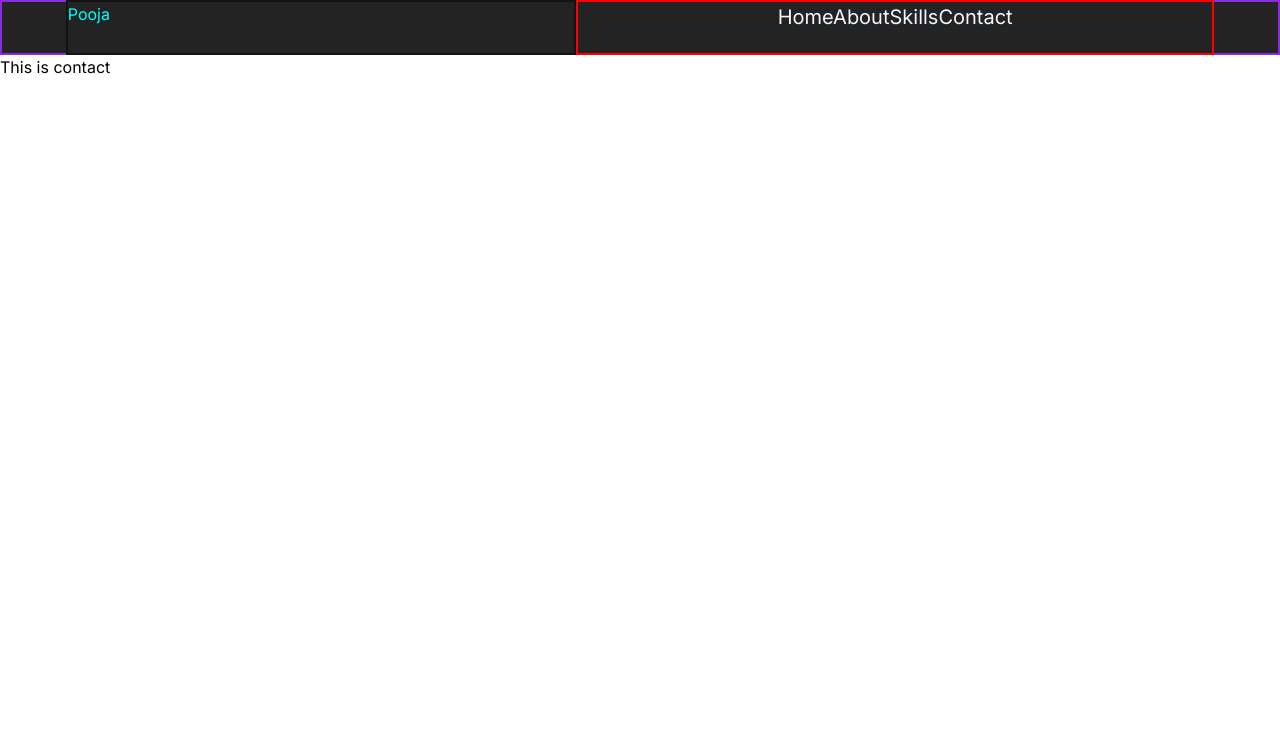
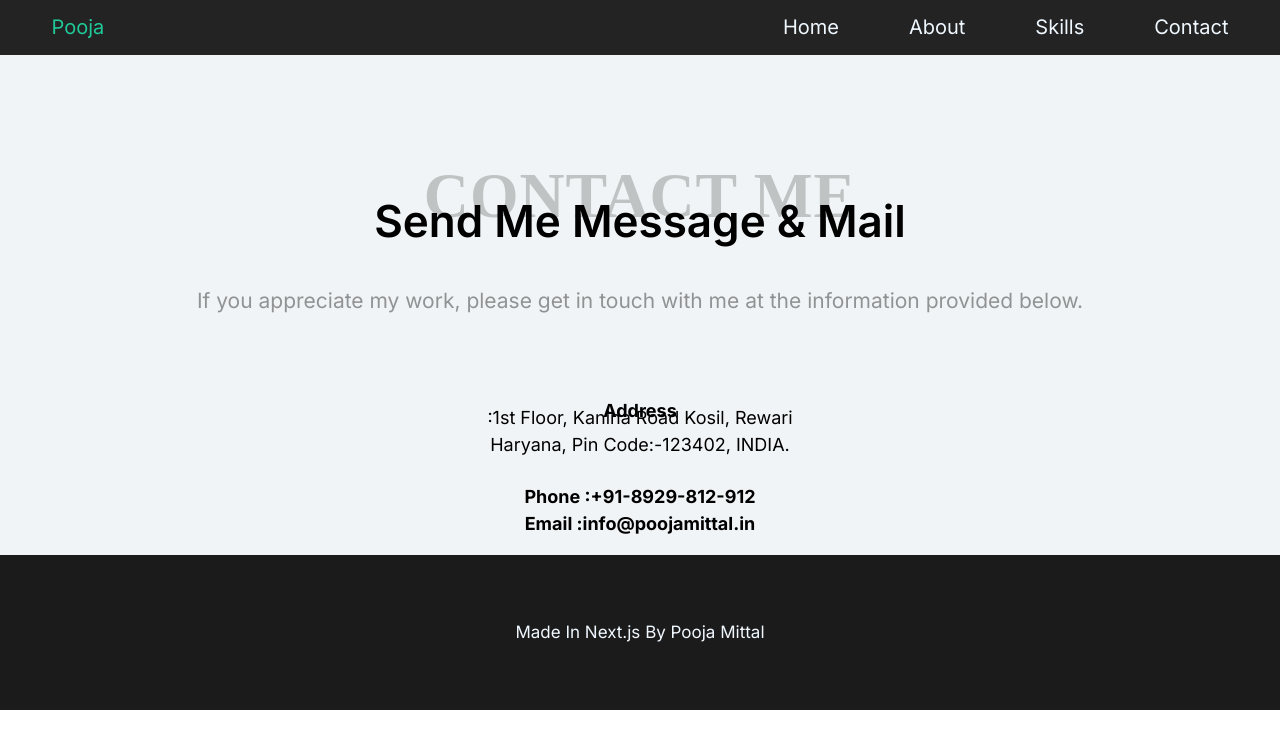
Before and after one commit to pooja062000/next.js-portfolio, a Next.js app: page /contact in a window 1280 px wide. Shown: the top 748 px of the page. Built offline with nearby package versions, Linux system fonts and the light colour scheme.

Commit message:
new changes1

```diff
--- /dev/null
+++ b/src/app/Footar/Footar.module.css
@@ -0,0 +1,20 @@
+.Footarrow{
+    width: 100%;
+    height: 155px;
+    margin: 0 auto;
+    background-color: rgba(0, 0, 0, 0.893);
+    color: aliceblue;
+}
+.Footartext{
+    color: aliceblue;
+    font-size: 17px;
+    padding-top: 65px;
+    display: flex;
+    justify-content: center;
+    align-items: center;
+}
+.Footartextbox{
+    width: 90%;
+    height: 140px;
+    margin: 0 auto;
+}
--- /dev/null
+++ b/src/app/Footar/page.js
@@ -0,0 +1,16 @@
+
+import Link from 'next/link'
+import Footarstyle from './Footar.module.css'
+export default function Footar(){
+    return(
+
+        <>
+        <div className={Footarstyle.Footarrow}>
+         <div className={Footarstyle.Footartextbox}>
+        <Link href='https://nextjs.org/' target='blank' className={Footarstyle.Footartext}>
+        Made In Next.js By Pooja Mittal</Link>
+        </div>
+        </div>
+        </>
+    )
+}
--- a/src/app/about/page.tsx
+++ b/src/app/about/page.tsx
@@ -11,13 +11,24 @@ export default function about() {
 <h2 className={aboutstyle.aboutmainheading}>I'm <span className={aboutstyle.aboutcolor}>Pooja Mittal </span>a Web Developer</h2>
 <p className={aboutstyle.abouttext}>Hello! My name is Pooja Mittal, and I am an enthusiastic and innovative web developer with over 2021 years of experience in the industry. I am truly passionate about my work and take great pride in my ability to transform complex ideas into user-friendly and visually stunning websites that leave a lasting impression on users. My expertise lies in front-end development, where I have honed my skills in HTML, CSS, JavaScript, Jquery, React.js, Sass, Git, Github and Bootstrap. These powerful tools allow me to create seamless and responsive designs that adapt effortlessly to various devices and screen sizes,
  ensuring an optimal user experience across the board.</p>
+</div>
+    {/**/}
 
+ <div className={aboutstyle.aboutbox2}>
  <div className={aboutstyle.abouteducation}>My Education</div>
- <div className={aboutstyle.aboutdegree}>Degree : B.C.A</div>
- <div className={aboutstyle.aboutemail}>Email : poojawebdeveloper2023@gmail.com</div>
+    <div className={aboutstyle.aboutdegree}>Degree : B.C.A</div>
+    <div className={aboutstyle.aboutfrontend}>Frontend Developer <br />Sunday School</div>
+    <div className={aboutstyle.aboutemail}>Email : poojawebdeveloper2023@gmail.com</div>
+
+
+    <div className={aboutstyle.aboutmyresum}>Download Resume</div>
+ </div>
             </div>
-            {/*<div className={aboutstyle.aboutbox2}></div>*/}
-        </div>
+
+
+
+
+
         </>
     )
 }
--- a/src/app/component/Header.module.css
+++ b/src/app/component/Header.module.css
@@ -4,24 +4,26 @@
     display: flex;
     align-items: center;
     justify-content: center;
-    border: 2px solid blueviolet;
     background-color: rgba(0, 0, 0, 0.861);
 }
 
 .Headerlogo{
-color: aqua;
+color: #20c997;
 width: 40%;
 height: 55px;
 float: left;
-border: 2px solid rgb(20, 19, 19);
+font-size: 20px;
+padding-top: 12px;
+margin-left: 35px;
 }
 
 .Headernavbarr{
 width: 50%;
 height: 55px;
 float: left;
-border: 2px solid red;
 color: aliceblue;
-text-align: center;
+text-align: end;
 font-size: 20px;
+padding-top: 12px;
+margin-left: 60px;
 }
--- /dev/null
+++ b/src/app/contact/contact.module.css
@@ -0,0 +1,82 @@
+.contactmainrow{
+    width: 100%;
+    height: 500px;
+    background-color: rgb(241, 244, 246);
+}
+
+/*.contactmainbox{
+    width: 100%;
+	/*height: 141vh;
+	padding-bottom: 80px;
+	clear: both;
+	/*border: 1px solid black;
+	clear: both;
+    background: #f8f8f8;
+}*/
+
+.contactshadow{
+    font-size: 3.9em;
+	/*padding-left: 300px;*/
+	text-align: center;
+	padding-top: 30px;
+	font-weight: 700;
+	font-family: 'ZCOOL XiaoWei', serif;
+	letter-spacing: 1px;
+	color: rgba(0, 0, 0, 0.2);
+	padding-top: 94px;
+}
+.contactbold_text{
+    font-size: 44px;
+	text-align: center;
+	margin-top: -55px;
+	font-weight: 600;
+}
+.contactdescription{
+    width: 80%;
+	margin: 0 auto;
+	text-align: center;
+	padding-top: 10px;
+	font-size: 21px;
+	color: rgba(0, 0, 0, 0.4);
+	line-height: 33px;
+	padding: 30px;
+}
+.contactcontact1{
+    width: 100%;
+	/*height: 520px;*/
+	margin-top: 30px;
+}
+.contactbold_address{
+    color: black;
+    font-weight: bold;
+    font-size: 18px;
+	padding-top: 20px;
+	font-weight: 700;
+	text-align: center;
+
+}
+.contactbold_address1{
+    color: black;
+    font-weight: bold;
+    font-size: 18px;
+	padding-top: 25px;
+	font-weight: 700;
+	text-align: center;
+
+}
+.contactbold_address2{
+    color: black;
+    font-weight: bold;
+    font-size: 18px;
+	padding-top: 0px;
+	font-weight: 700;
+	text-align: center;
+
+}
+.contactaddress{
+    font-weight: 400;
+    display: flex;
+    justify-content: center;
+    align-items: center;
+    margin-top: -20px;
+}
--- a/src/app/contact/page.tsx
+++ b/src/app/contact/page.tsx
@@ -1,8 +1,32 @@
+
+import contactstyle from './contact.module.css'
 export default function contact() {
     return(
 
         <>
-        <h1>This is contact</h1>
+        <div className={contactstyle.contactmainrow}>
+
+
+      <div className={contactstyle.contactmainbox}>
+
+      <div className={contactstyle.contactshadow}>CONTACT ME</div>
+
+
+      <div className={contactstyle.contactbold_text}>Send Me Message & Mail</div>
+      <div className={contactstyle.contactdescription}>If you appreciate my work, please get in touch with me at the information provided
+            below.</div>
+
+         <div className={contactstyle.contactcontact1}>
+         <div className={contactstyle.contactbold_address}>Address <span className={contactstyle.contactaddress}> :1st Floor, Kanina Road Kosil,
+                  Rewari<br />
+                  Haryana, Pin Code:-123402, INDIA.</span></div>
+
+            <div className={contactstyle.contactbold_address1}>Phone<span> :+91-8929-812-912</span></div>
+            <div className={contactstyle.contactbold_address2}>Email<span> :info@poojamittal.in</span></div>
+         </div>
+      </div>
+        </div>
+
         </>
     )
 }
--- a/src/app/globals.css
+++ b/src/app/globals.css
@@ -18,3 +18,11 @@
 
 body {
 }
+
+a{
+  padding: 35px;
+}
+
+a:hover{
+  color: #20c997;
+}
--- a/src/app/layout.tsx
+++ b/src/app/layout.tsx
@@ -1,6 +1,7 @@
 import './globals.css'
 import type { Metadata } from 'next'
 import Header from './component/Header'
+import Footar from './Footar/page'
 import { Inter } from 'next/font/google'
 
 const inter = Inter({ subsets: ['latin'] })
@@ -18,8 +19,10 @@ export default function RootLayout({
   return (
     <html lang="en">
       <body className={inter.className}>
+
         <Header />
         {children}
+      <Footar />
         </body>
     </html>
   )
--- /dev/null
+++ b/src/app/page.module.css
@@ -0,0 +1,6 @@
+.pagemainrow{
+    width: 100%;
+    height: 500px;
+    border: 2px solid black;
+    margin: 0 auto;
+}
--- a/src/app/page.tsx
+++ b/src/app/page.tsx
@@ -1,9 +1,13 @@
 import Image from 'next/image'
 
+import pagestyle from './page.module.css'
 export default function Home() {
   return (
    <>
-   <h1>Hello</h1>
+   <div className={pagestyle.pagemainrow}>
+{/*<div className={pagestyle.pagemyimage}></div>*/}
+   </div>
+
    </>
   )
 }
```
Also changed, not shown: src/app/about/about.module.css (+37 -8 lines), src/app/images/banner.jpg (added).
